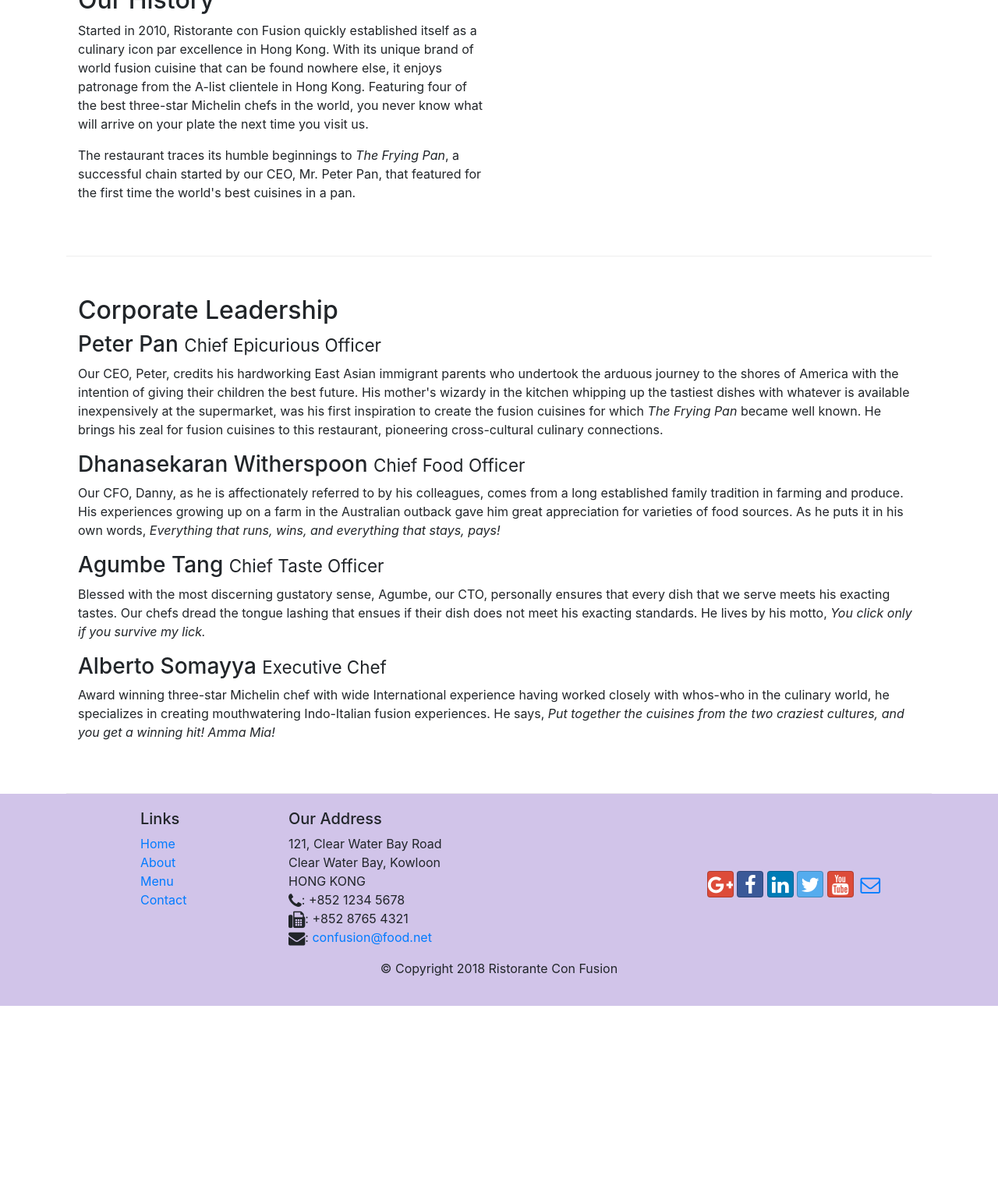
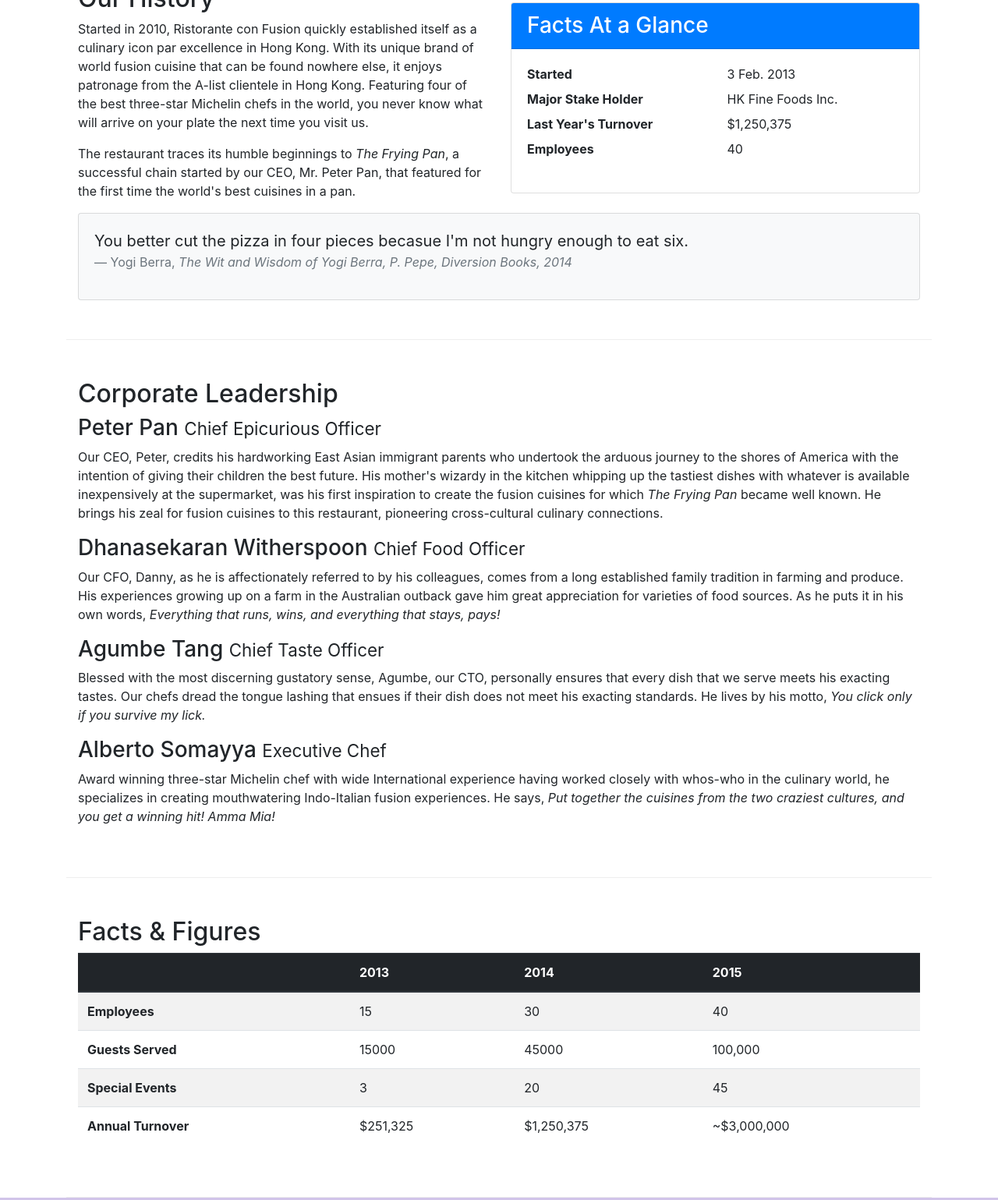
Before and after one commit to EZsunshine/EZsunshine-Front-End-Web-UI-Frameworks-and-Tools-Bootstrap-4, a website: page aboutus.html in a window 1280 px wide. Shown: the part 536-2075 px from the top of the page at 78% size. Before the commit the page ends 1826 px from the top, so only its background shows below. Drawn offline with nearby package versions, Linux system fonts and the light colour scheme.

Commit message:
Tables and Cards

```diff
--- a/aboutus.html
+++ b/aboutus.html
@@ -65,7 +65,36 @@
                 <p>Started in 2010, Ristorante con Fusion quickly established itself as a culinary icon par excellence in Hong Kong. With its unique brand of world fusion cuisine that can be found nowhere else, it enjoys patronage from the A-list clientele in Hong Kong.  Featuring four of the best three-star Michelin chefs in the world, you never know what will arrive on your plate the next time you visit us.</p>
                 <p>The restaurant traces its humble beginnings to <em>The Frying Pan</em>, a successful chain started by our CEO, Mr. Peter Pan, that featured for the first time the world's best cuisines in a pan.</p>
             </div>
-            <div>
+            <div class="col-12 col-sm-6">
+                    <div class="card">
+                        <h3 class="card-header bg-primary text-white">Facts At a Glance</h3>
+                        <div class="card-body">
+                            <dl class="row">
+                                <dt class="col-6">Started</dt>
+                                <dd class="col-6">3 Feb. 2013</dd>
+                                <dt class="col-6">Major Stake Holder</dt>
+                                <dd class="col-6">HK Fine Foods Inc.</dd>
+                                <dt class="col-6">Last Year's Turnover</dt>
+                                <dd class="col-6">$1,250,375</dd>
+                                <dt class="col-6">Employees</dt>
+                                <dd class="col-6">40</dd>
+                            </dl>
+                        </div>
+                    </div>
+            </div>
+            <div class="col-12">
+                <div class="card card-body bg-light">
+                <blockquote class="blockquote">
+                    <p class="mb-0">You better cut the pizza in four pieces
+                        becasue I'm not hungry enough to eat six.
+                    </p>
+                    <footer class="blockquote-footer">Yogi Berra,
+                        <cite title="Source Title">The Wit and Wisdom of
+                            Yogi Berra, P. Pepe, Diversion Books, 2014
+                        </cite>
+                    </footer>
+                </blockquote>
+                </div>
             </div>
         </div>
 
@@ -84,6 +113,52 @@
             </div>
        </div>
 
+       <div class="row row-content">
+           <div class="col-12 cl-sm-9">
+               <h2>Facts &amp; Figures</h2>
+               <div class="table-responsive">
+                <table class="table table-striped">
+                    <thead class="thead-dark">
+                        <tr>
+                            <th>&nbsp;</th>
+                            <th>2013</th>
+                            <th>2014</th>
+                            <th>2015</th>
+                        </tr>
+                    </thead>
+                    <tbody>
+                        <tr>
+                            <th>Employees</th>
+                            <td>15</td>
+                            <td>30</td>
+                            <td>40</td>
+                        </tr>
+                        <tr>
+                            <th>Guests Served</th>
+                            <td>15000</td>
+                            <td>45000</td>
+                            <td>100,000</td>
+                        </tr>
+                        <tr>
+                            <th>Special Events</th>
+                            <td>3</td>
+                            <td>20</td>
+                            <td>45</td>
+                        </tr>
+                        <tr>
+                            <th>Annual Turnover</th>
+                            <td>$251,325</td>
+                            <td>$1,250,375</td>
+                            <td>~$3,000,000</td>
+                        </tr>
+                    </tbody>
+                </table>
+            </div>
+           </div>
+           <div class="col-12 col-sm-3">
+
+           </div>
+       </div>
     </div>
 
     <footer class="footer">
```
